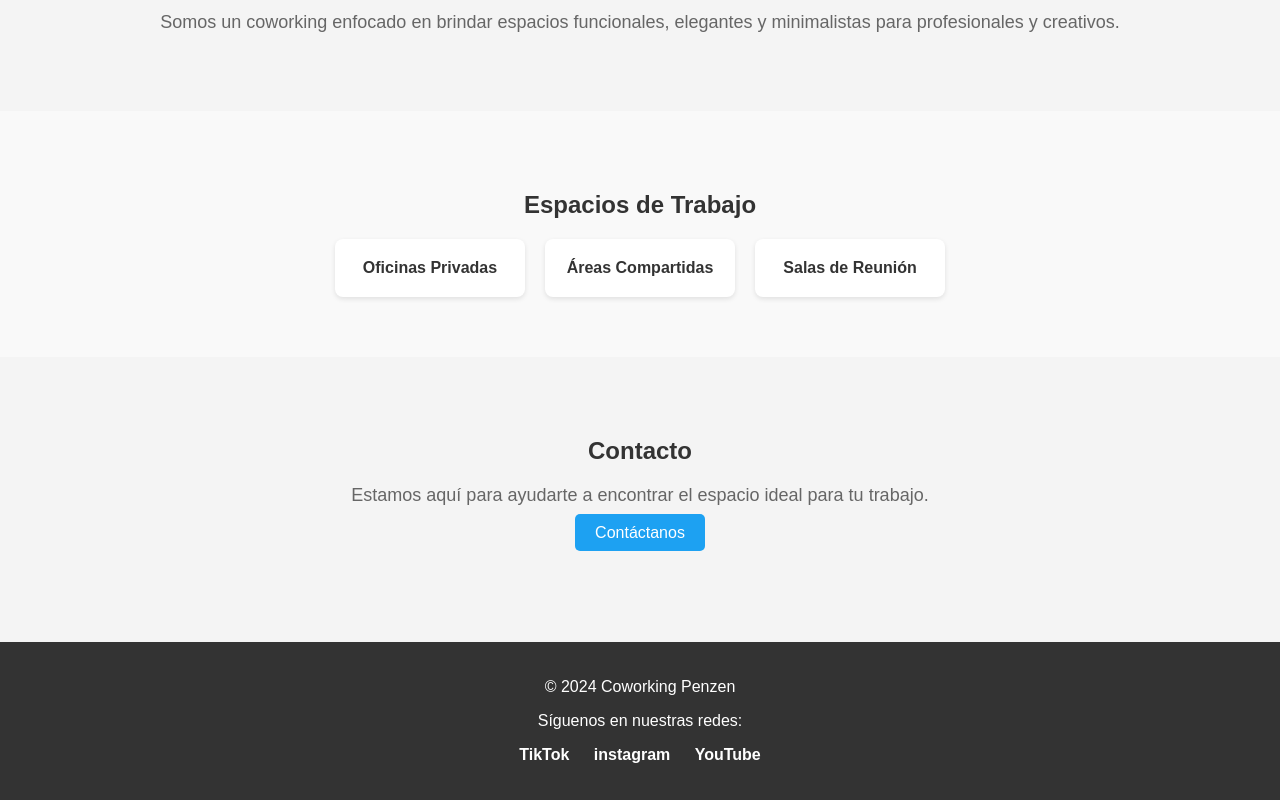
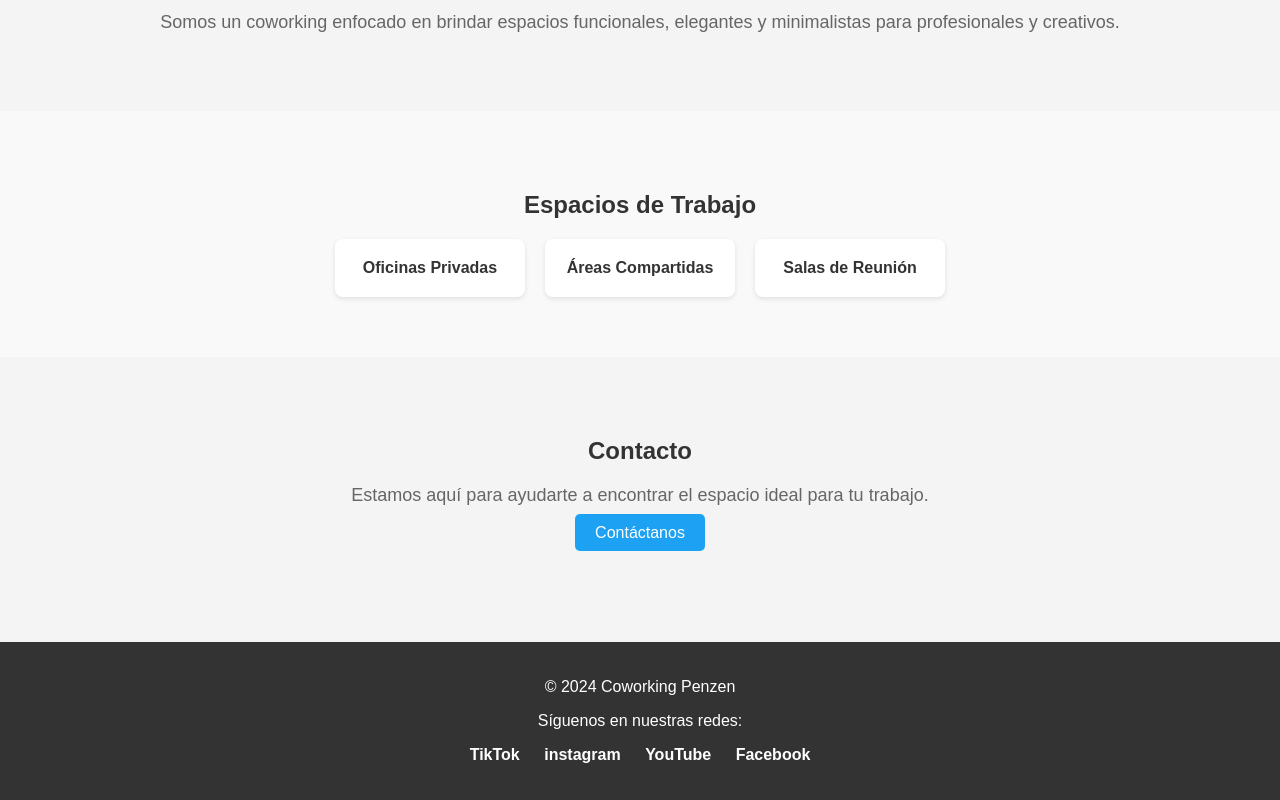
Before and after one commit to PCarlosTello/Pagina-PenZen, a plain HTML site: page index.html in a window 1280 px wide. Shown: the part 1216-2016 px from the top of the page. Drawn offline with Linux system fonts and the light colour scheme.

Commit message:
Update index.html

```diff
--- a/index.html
+++ b/index.html
@@ -59,6 +59,7 @@
                 <li><a href="https://www.tiktok.com/@penzencoworking" target="_blank">TikTok</a></li>
                 <li><a href="https://www.instagram.com/penzencoworking/" target="_blank">instagram</a></li>
                 <li><a href="https://www.youtube.com/@PenZenCoworking" target="_blank">YouTube</a></li>
+                <li><a href="https://www.facebook.com/profile.php?id=61568502452239&mibextid=ZbWKwL" target="_blank">Facebook</a></li>
             </ul>
         </div>
     </footer>
```
